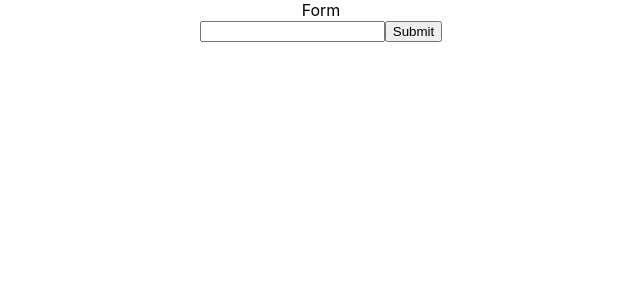
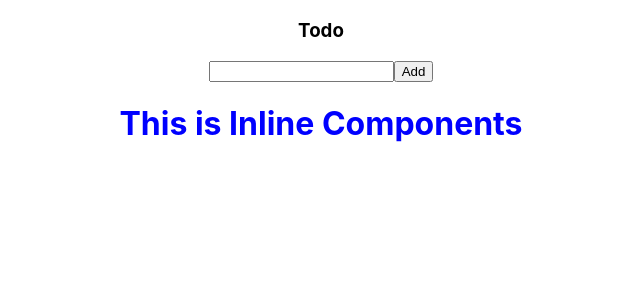
Before and after one commit to Waqasii/learningreact, a React (Create React App) app: page / in a window 1280 px wide. Shown: the top 300 px of the page, without its empty margins (319-959 px from the left). Built offline with nearby package versions, Linux system fonts and the light colour scheme.

Commit message:
some css concepts

```diff
--- a/src/App.js
+++ b/src/App.js
@@ -10,10 +10,13 @@ import FunctionalCounter from './components/FunctionalCounter';
 import ConditionalComponents from './components/ConditionalComponent';
 import ListRendering from './components/ListRendering';
 import Form from './components/Form'
+import Todo from './components/Todo'
+import InlineComponents from './components/InlineComponents';
 function App() {
   return (
-    <div class='App'>
-      <Form />
+    <div className='App'>
+      <Todo />
+      <InlineComponents />
     </div>
 
   );
--- /dev/null
+++ b/src/components/InlineComponents.js
@@ -0,0 +1,11 @@
+const header = {
+    color: "blue",
+}
+
+export default function InlineComponents() {
+    return (
+        <div>
+            <h1 style={header}>This is Inline Components</h1>
+        </div>
+    )
+}
--- /dev/null
+++ b/src/components/ListItem.js
@@ -0,0 +1,7 @@
+export default function ListItem({ name }) {
+    return (
+        <div>
+            {name}
+        </div>
+    )
+}
--- /dev/null
+++ b/src/components/Todo.js
@@ -0,0 +1,44 @@
+import { useState } from "react"
+import ListItem from "./ListItem";
+
+export default function Todo() {
+    const [todo, setTodo] = useState("");
+    const [todoList, setTodoList] = useState([])
+
+    const handleChange = (event) => {
+        event.preventDefault();
+        setTodo(event.target.value)
+    }
+
+    const handleSubmit = (event) => {
+        event.preventDefault();
+        let tempList = todoList;
+        tempList.push(todo);
+        setTodoList(tempList);
+        setTodo("");
+
+
+
+    }
+
+    return (
+
+        <div>
+
+            <h3>Todo</h3>
+            <form onSubmit={handleSubmit}>
+                <input type='text' onChange={handleChange} value={todo}></input>
+                <button type='submit'>Add</button>
+            </form>
+
+            {
+                todoList.map((item) => {
+
+                    return <ListItem key={item} name={item}> {item}</ListItem>
+                })
+            }
+
+
+        </div >
+    );
+}
```
